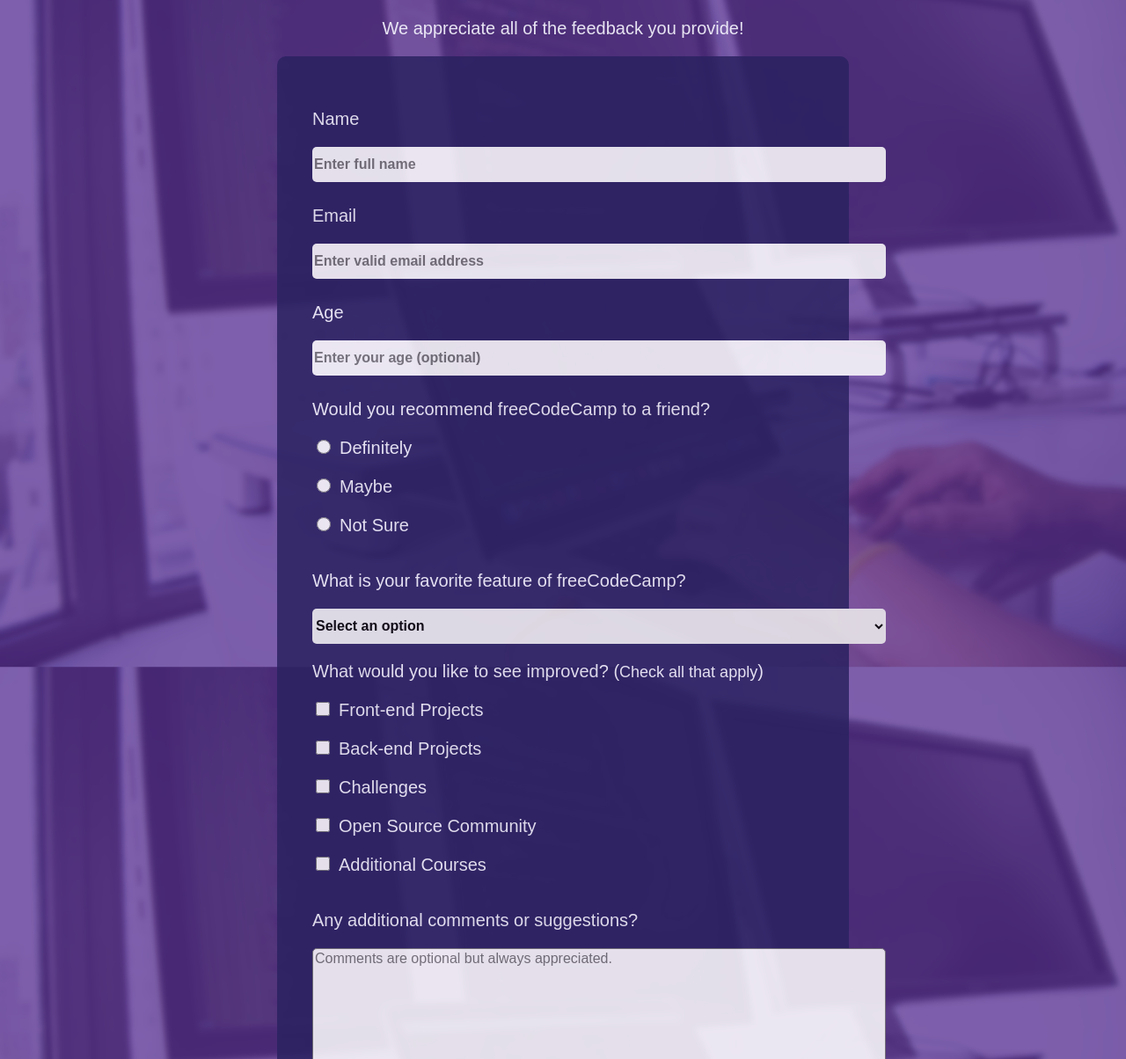
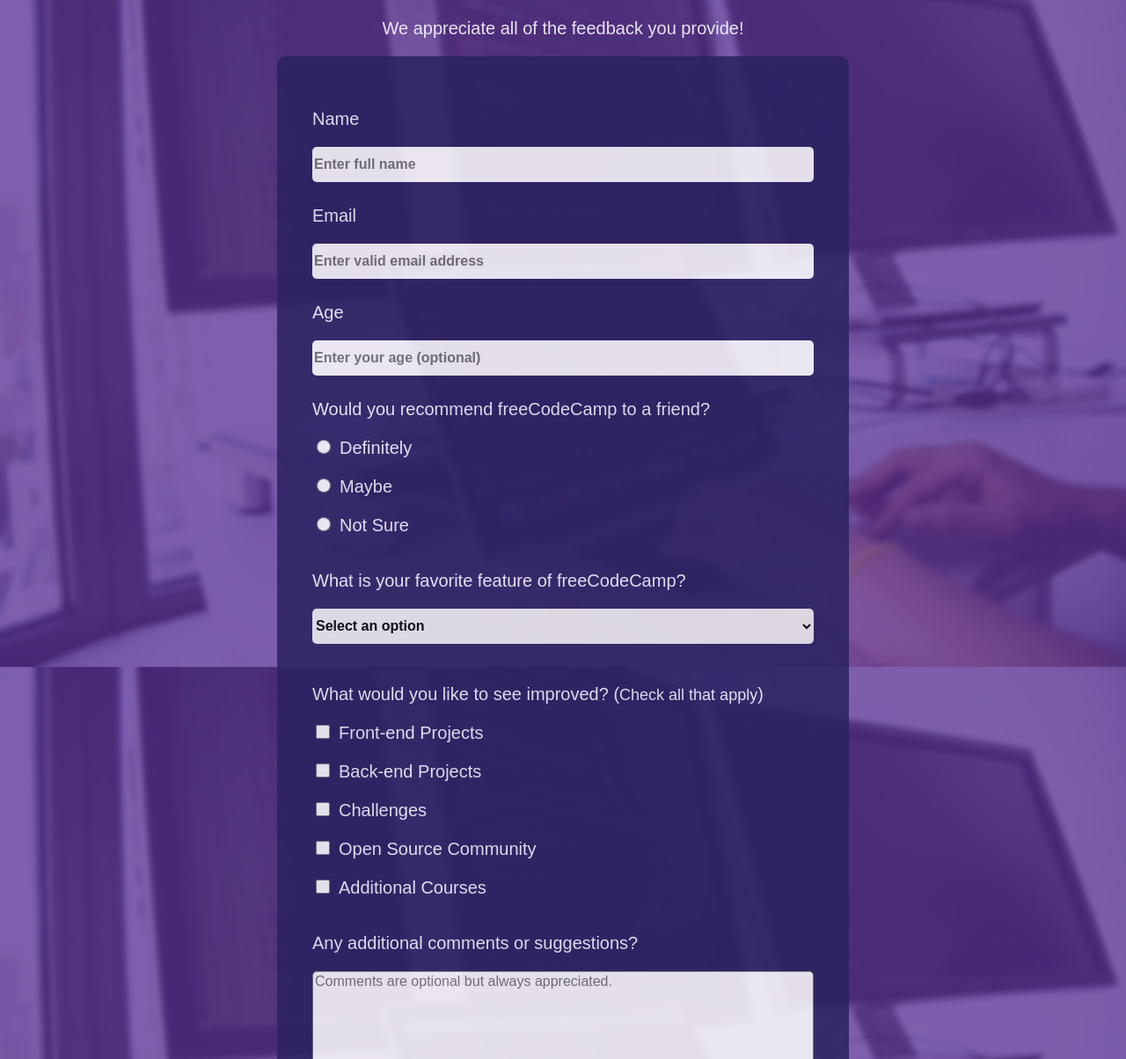
Before and after one commit to benjaminragland/FCC-Project-2, a plain HTML site: page index.html in a window 1280 px wide. Shown: the part 96-1300 px from the top of the page at 88% size. Drawn offline with Linux system fonts and the light colour scheme.

Commit message:
Fixed Bug With Text Area Responsiveness

```diff
--- a/style.css
+++ b/style.css
@@ -14,6 +14,7 @@
   display: flex;
   justify-content: center;
 }
+
 #title {
   font-size: 35px;
   color: ghostwhite;
@@ -28,7 +29,7 @@
 }
 #survey-form {
   display: grid;
-  grid-template-rows: 110px 110px 110px repeat(6, 1fr);
+  grid-template-rows: 110px 110px 110px repeat(5, 1fr);
   height: 1400px;
   width: 650px;
   background-color: rgb(43, 34, 97);
@@ -62,6 +63,7 @@
   border-radius: 5px;
   font-size: 16px;
   font-family: Arial, Helvetica, sans-serif;
+  width: 100%;
 }
 input {
   margin-bottom: 25px;
```
